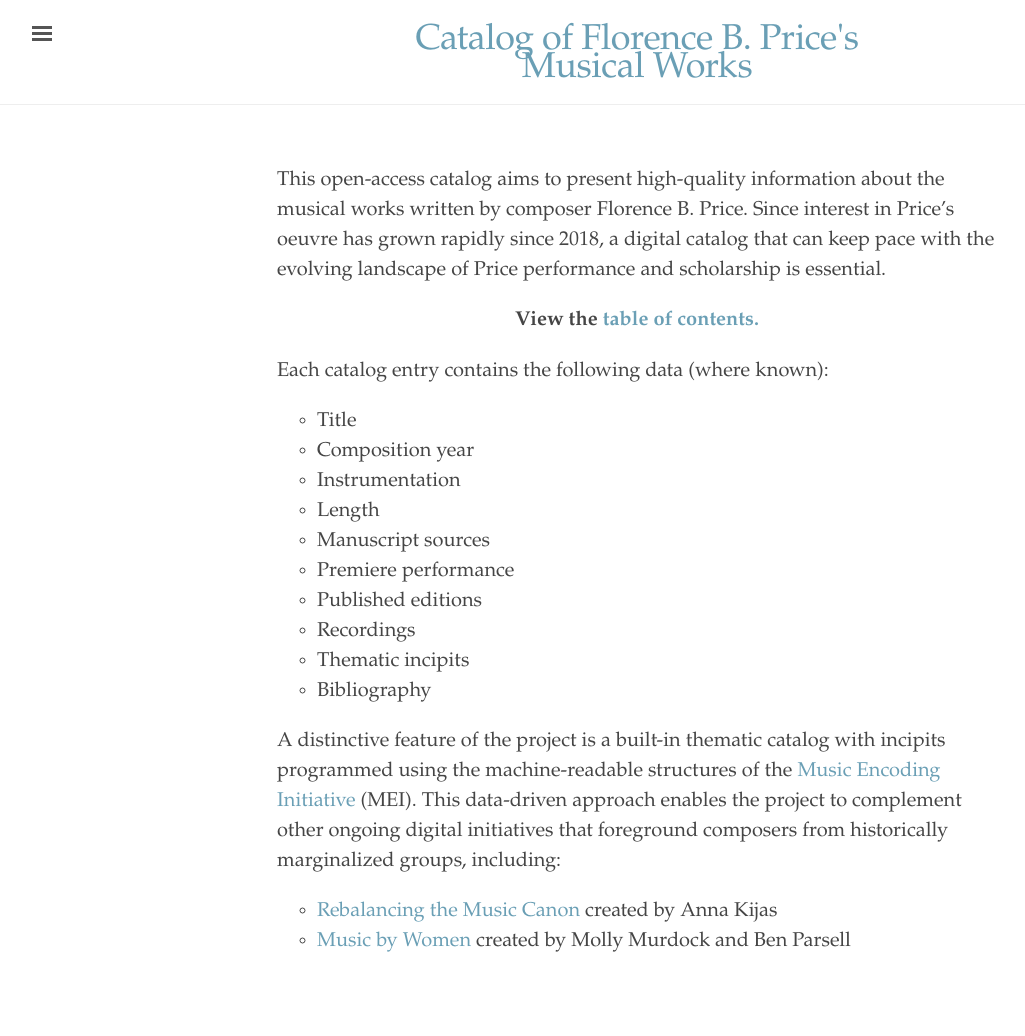
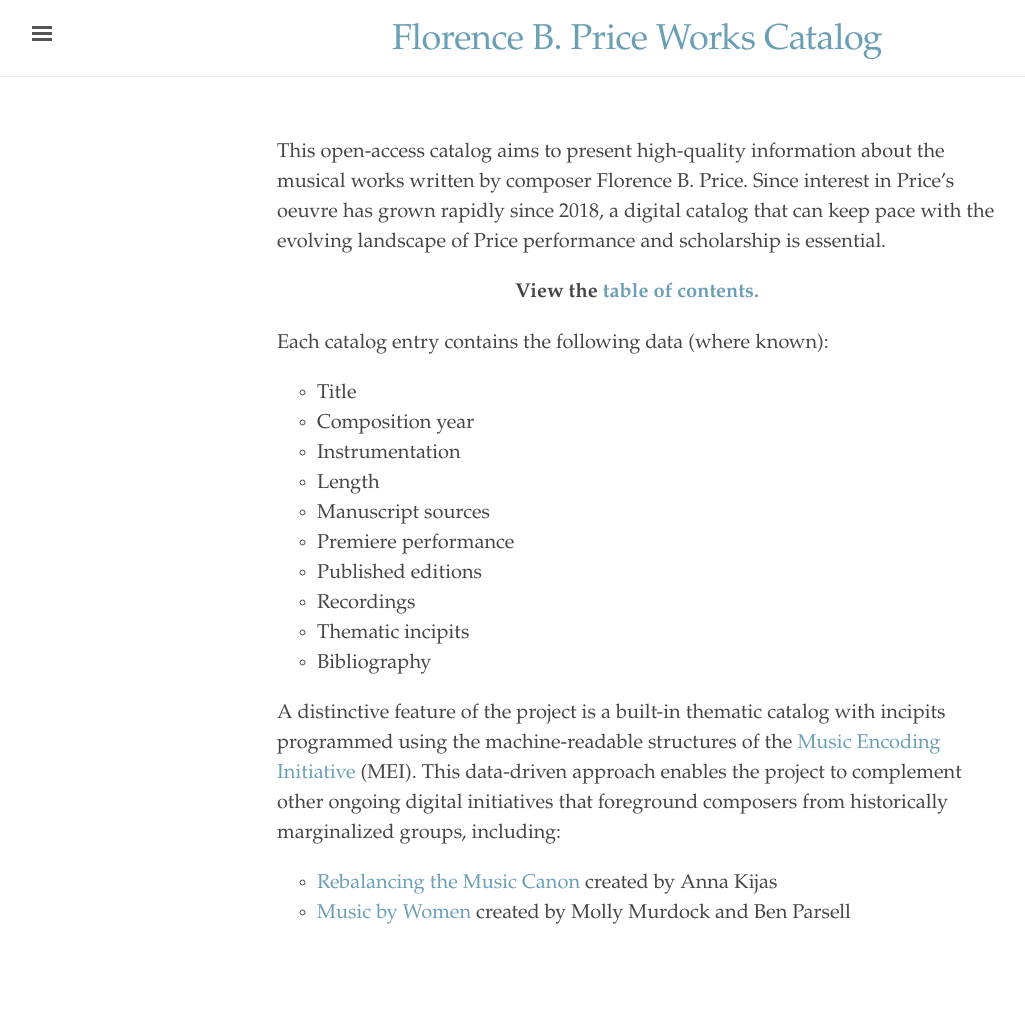
Before and after one commit to dwshadle/florence-price-catalog, a Jekyll site: the page built from _pages/index.md, in a window 1280 px wide. Shown: the whole page, without its empty margins (3-1028 px from the left). Built offline with Jekyll 4.4.1, drawn with Linux system fonts in a browser that asks for light colours; after the commit the page ends 1008 px from its top, so only the background shows below that.

Commit message:
Update _config.yml

```diff
--- a/_config.yml
+++ b/_config.yml
@@ -12,7 +12,7 @@
 # You can create any custom variable you would like, and they will be accessible
 # in the templates via {{ site.myvariable }}.
 
-title: Catalog of Florence B. Price's Musical Works
+title: Florence B. Price Works Catalog
 email:
 description: An open-access catalog to make high-quality infomration about Florence B. Price's works available to scholars and performers worldwide.
 baseurl: "/" # the subpath of your site, e.g. /blog
```
